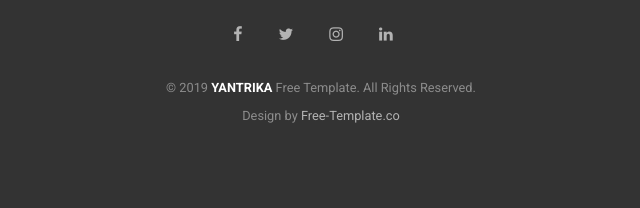
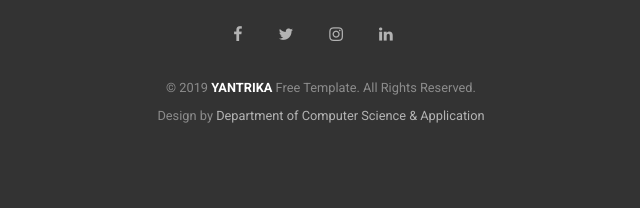
Before and after one commit to ananthanil/Yant_rika, a Flask app: page /login_form in a window 1280 px wide. Shown: the part 1092-1300 px from the top of the page, without its empty margins (319-959 px from the left). Run offline with Flask 2, Linux system fonts and the light colour scheme; some web fonts are replaced.

Commit message:
Update login_form.html

```diff
--- a/templates/login_form.html
+++ b/templates/login_form.html
@@ -184,7 +184,7 @@
                 </div>
             <p>
               <!-- Link back to Free-Template.co can't be removed. Template is licensed under CC BY 3.0. -->
-          <small class="block">&copy; 2019 <strong class="text-white">YANTRIKA</strong> Free Template. All Rights Reserved. <br> Design by <a href="https://free-template.co/" target="_blank">Free-Template.co</a></small>
+          <small class="block">&copy; 2019 <strong class="text-white">YANTRIKA</strong> Free Template. All Rights Reserved. <br> Design by <a href="https://free-template.co/" target="_blank">Department of Computer Science & Application</a></small>
           </p>
           </div>
 
```
